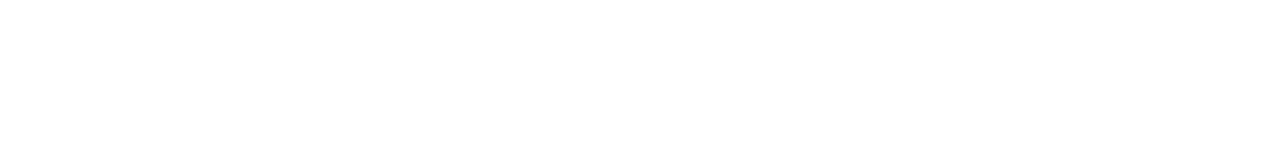
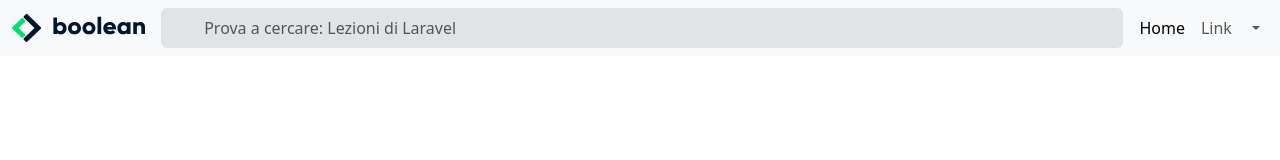
Before and after one commit to DemetrioPadre/html-css-bootstrap-dashboard, a plain HTML site: page index.html in a window 1280 px wide. Drawn offline with nearby package versions, Linux system fonts and the light colour scheme.

Commit message:
add-header

```diff
--- a/css/style.css
+++ b/css/style.css
@@ -0,0 +1,24 @@
+.logo-small {
+    height: 50px;
+    width: 50px;
+}
+
+#nav .form-control-feedback {
+    position: absolute;
+    z-index: 2;
+    display: block;
+    width: 2.375rem;
+    height: 2.375rem;
+    line-height: 2.375rem;
+    text-align: center;
+    pointer-events: none;
+    color: #aaa;
+}
+
+#nav .form-control {
+    padding-left: 2.375rem;
+}
+
+.bi {
+    color: orange;
+}
--- a/index.html
+++ b/index.html
@@ -8,10 +8,10 @@
     <!-- link css -->
 
     <link rel="stylesheet" href="./css/style.css">
-    <!-- link fontawesome
+    <!-- link fontawesome-->
     <link rel="stylesheet" href="https://cdnjs.cloudflare.com/ajax/libs/font-awesome/6.5.1/css/all.min.css"
         integrity="sha512-DTOQO9RWCH3ppGqcWaEA1BIZOC6xxalwEsw9c2QQeAIftl+Vegovlnee1c9QX4TctnWMn13TZye+giMm8e2LwA=="
-        crossorigin="anonymous" referrerpolicy="no-referrer" /> -->
+        crossorigin="anonymous" referrerpolicy="no-referrer" />
 
     <!-- link bootstrap -->
 
@@ -21,6 +21,56 @@
 </head>
 
 <body>
+    <header id="nav">
+        <nav class="navbar navbar-expand bg-body-tertiary">
+            <div class="container-fluid">
+                <a class="navbar-brand" href="#">
+                    <img src="./img/logo.svg" alt="logo" class="d-none d-sm-block logo-mobile">
+                    <img src="./img/mobile-logo.png" alt="logo" class="d-sm-none logo-small">
+                </a>
+                <div class="form-group flex-fill">
+                    <form class="d-flex" role="search">
+                        <i class="bi bi-search form-control-feedback"></i>
+
+                        <input class="form-control me-2 bg-secondary-subtle" type="search"
+                            placeholder=" Prova a cercare: Lezioni di Laravel" aria-label="Search" />
+                        <div class="collapse navbar-collapse" id="navbarSupportedContent">
+                            <ul class="navbar-nav me-auto mb-2 mb-lg-0">
+                                <li class="nav-item">
+                                    <a class="nav-link active" aria-current="page" href="#">Home</a>
+                                </li>
+                                <li class="nav-item">
+                                    <a class="nav-link" href="#">Link</a>
+                                </li>
+                                <li class="nav-item dropdown">
+                                    <a class="nav-link dropdown-toggle" href="#" role="button" data-bs-toggle="dropdown"
+                                        aria-expanded="false">
+                                        <i class="bi bi-bell-fill "></i>
+                                    </a>
+                                    <ul class="dropdown-menu">
+                                        <li><a class="dropdown-item" href="#">Action</a></li>
+                                        <li><a class="dropdown-item" href="#">Another action</a></li>
+                                        <li>
+                                            <hr class="dropdown-divider">
+                                        </li>
+                                        <li><a class="dropdown-item" href="#">Something else here</a></li>
+                                    </ul>
+                                </li>
+                        </div>
+
+                    </form>
+
+
+                </div>
+        </nav>
+
+    </header>
+
+
+
+
+
+
     <script src="https://cdn.jsdelivr.net/npm/bootstrap@5.3.2/dist/js/bootstrap.bundle.min.js"
         integrity="sha384-C6RzsynM9kWDrMNeT87bh95OGNyZPhcTNXj1NW7RuBCsyN/o0jlpcV8Qyq46cDfL"
         crossorigin="anonymous"></script>
```
